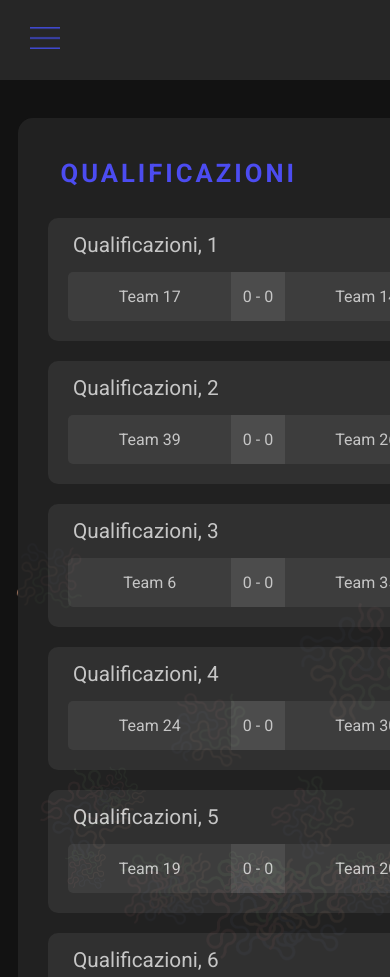
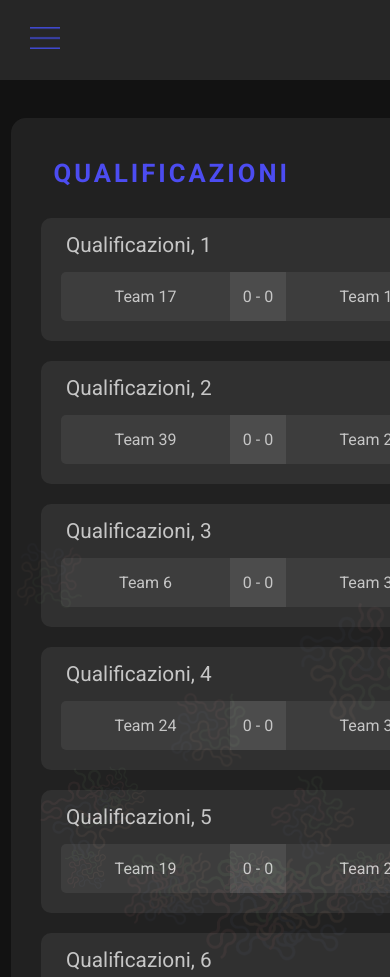
Before and after one commit to Nick-Guh/torneilefila, a plain HTML site: page index.html in a window 390 px wide. Shown: the top 977 px of the page. Drawn offline with Linux system fonts and the light colour scheme.

Commit message:
Update max-width-990px.css

```diff
--- a/styles/max-width-990px.css
+++ b/styles/max-width-990px.css
@@ -22,6 +22,9 @@
   .sidebar.visible .screen-darkener {
     display: block;
   }
+  .sidebar.visible .sidebar-menu-element-description {
+    width: auto;
+  }
   .bg-animation-container {
     left: 10px;
     right: 20px;
@@ -32,3 +35,10 @@
     justify-content: center;
   }
 }
+
+@media screen and (max-width: 990px) and (max-width: 560px) {
+  body {
+    padding-left: 3px;
+    padding-right: 3px;
+  }
+}
```
